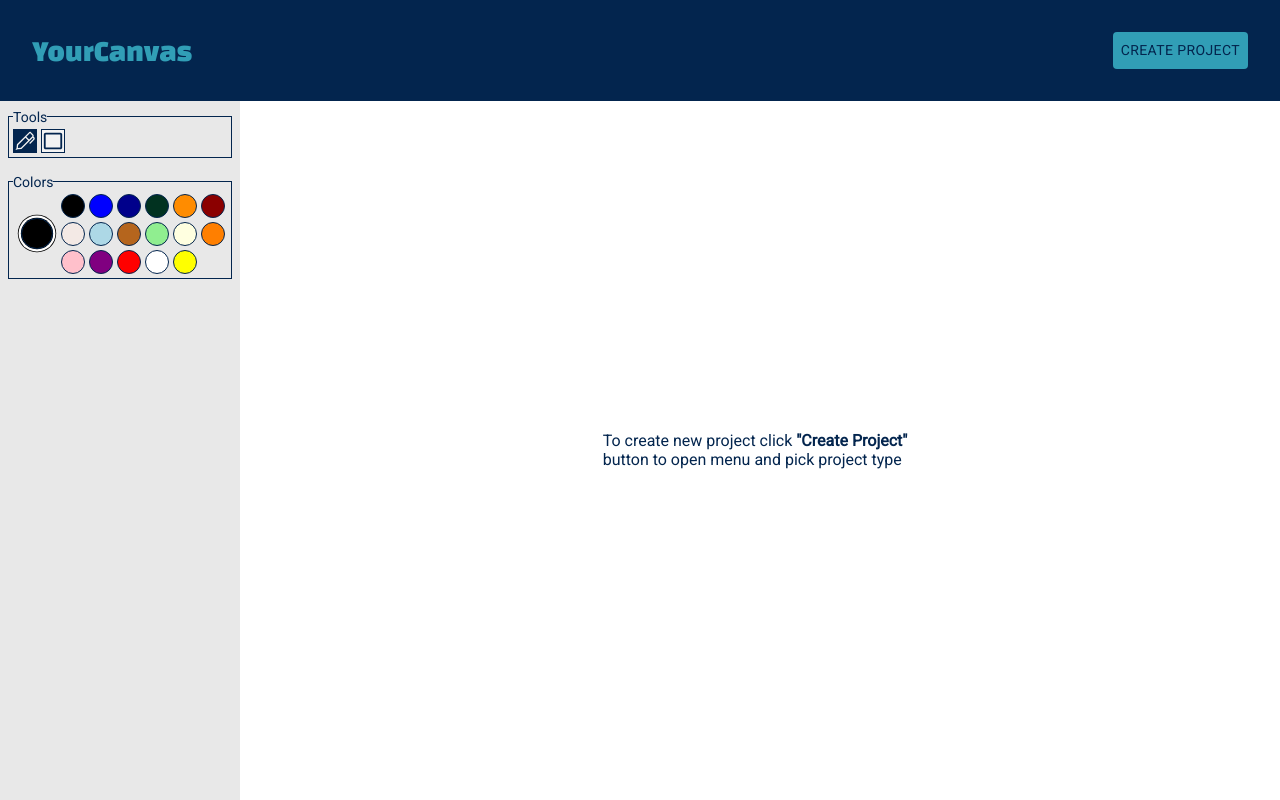
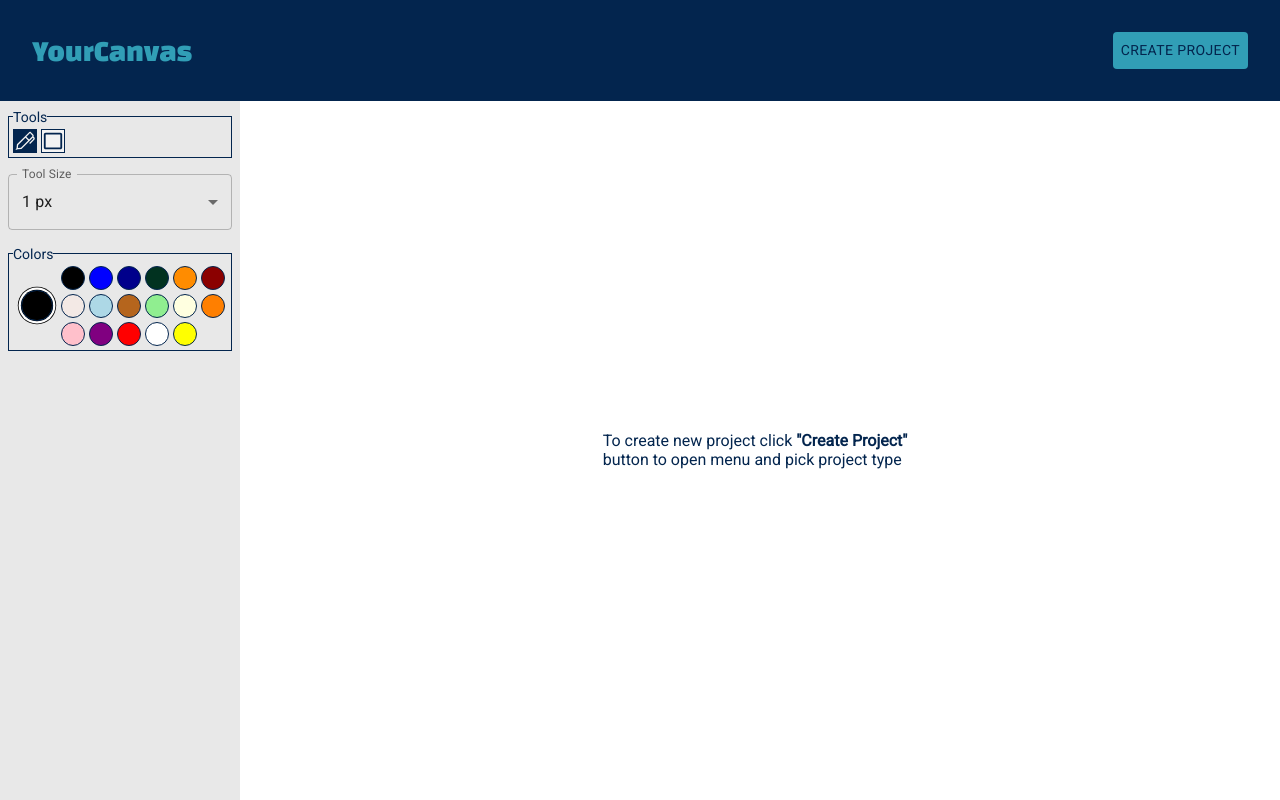
Before and after one commit to pawel975/YourCanvas, a React (Vite) app: page / in a window 1280 px wide. Built offline with nearby package versions, Linux system fonts and the light colour scheme.

Commit message:
tool size change feature

```diff
--- a/src/layouts/ToolBar/ToolBar.tsx
+++ b/src/layouts/ToolBar/ToolBar.tsx
@@ -1,11 +1,16 @@
+import { useAppSelector } from '../../redux/hooks';
 import ColorSelection from './ColorSelection/ColorSelection';
 import './ToolBar.css';
 import ToolSelection from './ToolSelection/ToolSelection';
+import ToolSizeSelection from './ToolSizeSelection/ToolSizeSelection';
 
 const ToolBar: React.FC = () => {
+  const currentToolId = useAppSelector((state) => state.toolSelection.tool);
+
   return (
     <div className="tool-bar">
       <ToolSelection />
+      {currentToolId.length > 0 && <ToolSizeSelection />}
       <ColorSelection />
     </div>
   );
--- a/src/layouts/ToolBar/ToolSelection/toolsSchemeData.tsx
+++ b/src/layouts/ToolBar/ToolSelection/toolsSchemeData.tsx
@@ -4,10 +4,12 @@ const toolsSchemeData = [
   {
     id: 'marker',
     icon: <MarkerIcon />,
+    sizesInPx: [1, 2, 4, 6, 8, 10, 12, 14, 16],
   },
   {
     id: 'rect',
     icon: <RectangleIcon />,
+    sizesInPx: [1, 2, 4, 6, 8, 10, 12, 14, 16, 18, 20, 24, 28, 32, 36, 40, 48, 60],
   },
 ];
 
--- /dev/null
+++ b/src/layouts/ToolBar/ToolSizeSelection/ToolSizeSelection.tsx
@@ -0,0 +1,52 @@
+import { FormControl, InputLabel, MenuItem, Select, SelectChangeEvent } from '@mui/material';
+import toolsSchemeData from '../ToolSelection/toolsSchemeData';
+import { useAppDispatch, useAppSelector } from '../../../redux/hooks';
+import { setToolSize } from './redux/toolSizeSelectionSlice';
+import { useEffect } from 'react';
+
+const ToolSizeSelection: React.FC = () => {
+  const dispatch = useAppDispatch();
+  const currentToolSize = useAppSelector((state) => state.toolSizeSelection.size);
+  const currentToolId = useAppSelector((state) => state.toolSelection.tool);
+  const toolSizes = toolsSchemeData.find((tool) => tool.id === currentToolId)?.sizesInPx;
+
+  const toolSizesOptions = toolSizes?.map((size) => (
+    <MenuItem
+      key={size}
+      value={size}
+    >
+      {size} px
+    </MenuItem>
+  ));
+
+  function handleSizeOptionChange(e: SelectChangeEvent) {
+    const sizeOptionValue = e.target.value as unknown as number;
+    dispatch(setToolSize(sizeOptionValue));
+  }
+
+  useEffect(() => {
+    if (toolSizes) {
+      dispatch(setToolSize(toolSizes[0]));
+    }
+  }, [dispatch, toolSizes]);
+
+  return (
+    <FormControl
+      variant="outlined"
+      fullWidth
+    >
+      <InputLabel id="tool-size-selection">Tool Size</InputLabel>
+      <Select
+        labelId="tool-size-selection-label"
+        id="tool-size-selection"
+        value={currentToolSize as unknown as string}
+        label="Tool Size"
+        onChange={handleSizeOptionChange}
+      >
+        {toolSizesOptions}
+      </Select>
+    </FormControl>
+  );
+};
+
+export default ToolSizeSelection;
--- /dev/null
+++ b/src/layouts/ToolBar/ToolSizeSelection/redux/toolSizeSelectionSlice.ts
@@ -0,0 +1,23 @@
+import { PayloadAction, createSlice } from '@reduxjs/toolkit';
+
+interface ToolSizeSelection {
+  size: number;
+}
+
+const initialState: ToolSizeSelection = {
+  size: 0,
+};
+
+export const toolSizeSelectionSlice = createSlice({
+  name: 'toolSizeSelection',
+  initialState,
+  reducers: {
+    setToolSize: (state, action: PayloadAction<number>) => {
+      state.size = action.payload;
+    },
+  },
+});
+
+export const { setToolSize } = toolSizeSelectionSlice.actions;
+
+export default toolSizeSelectionSlice.reducer;
--- a/src/pages/Main/DrawingContainer/DrawingContainer.tsx
+++ b/src/pages/Main/DrawingContainer/DrawingContainer.tsx
@@ -18,6 +18,7 @@ const DrawingContainer: React.FC = () => {
 
   const currentToolId = useAppSelector((state) => state.toolSelection.tool);
   const currentColorHex = useAppSelector((state) => state.colorSelection.color);
+  const currentToolSize = useAppSelector((state) => state.toolSizeSelection.size);
 
   useEffect(() => {
     setCanvasSize({
@@ -29,12 +30,14 @@ const DrawingContainer: React.FC = () => {
   useEffect(() => {
     if (canvasRef.current) {
       if (currentToolId === 'marker') {
-        setMouseListeners(getMarkerDrawHandlers(currentColorHex, 10, canvasRef.current));
+        setMouseListeners(
+          getMarkerDrawHandlers(currentColorHex, currentToolSize, canvasRef.current)
+        );
       } else if (currentToolId === 'rect') {
-        setMouseListeners(getRectDrawHandlers(currentColorHex, 10, canvasRef.current));
+        setMouseListeners(getRectDrawHandlers(currentColorHex, currentToolSize, canvasRef.current));
       }
     }
-  }, [currentToolId, currentColorHex]);
+  }, [currentToolId, currentColorHex, currentToolSize]);
 
   return (
     <div
--- a/src/redux/store.ts
+++ b/src/redux/store.ts
@@ -2,12 +2,13 @@ import { configureStore } from '@reduxjs/toolkit';
 import createNewProjectButtonReducer from '../layouts/NavBar/CreateNewProjectMenu/redux/createNewProjectMenuSlice';
 import toolSelectionReducer from '../layouts/ToolBar/ToolSelection/redux/toolSelectionSlice';
 import colorSelectionReducer from '../layouts/ToolBar/ColorSelection/redux/colorSelectionSlice';
-
+import toolSizeSelectionReducer from '../layouts/ToolBar/ToolSizeSelection/redux/toolSizeSelectionSlice';
 const store = configureStore({
   reducer: {
     createNewProjectButton: createNewProjectButtonReducer,
     toolSelection: toolSelectionReducer,
     colorSelection: colorSelectionReducer,
+    toolSizeSelection: toolSizeSelectionReducer,
   },
 });
 
```
